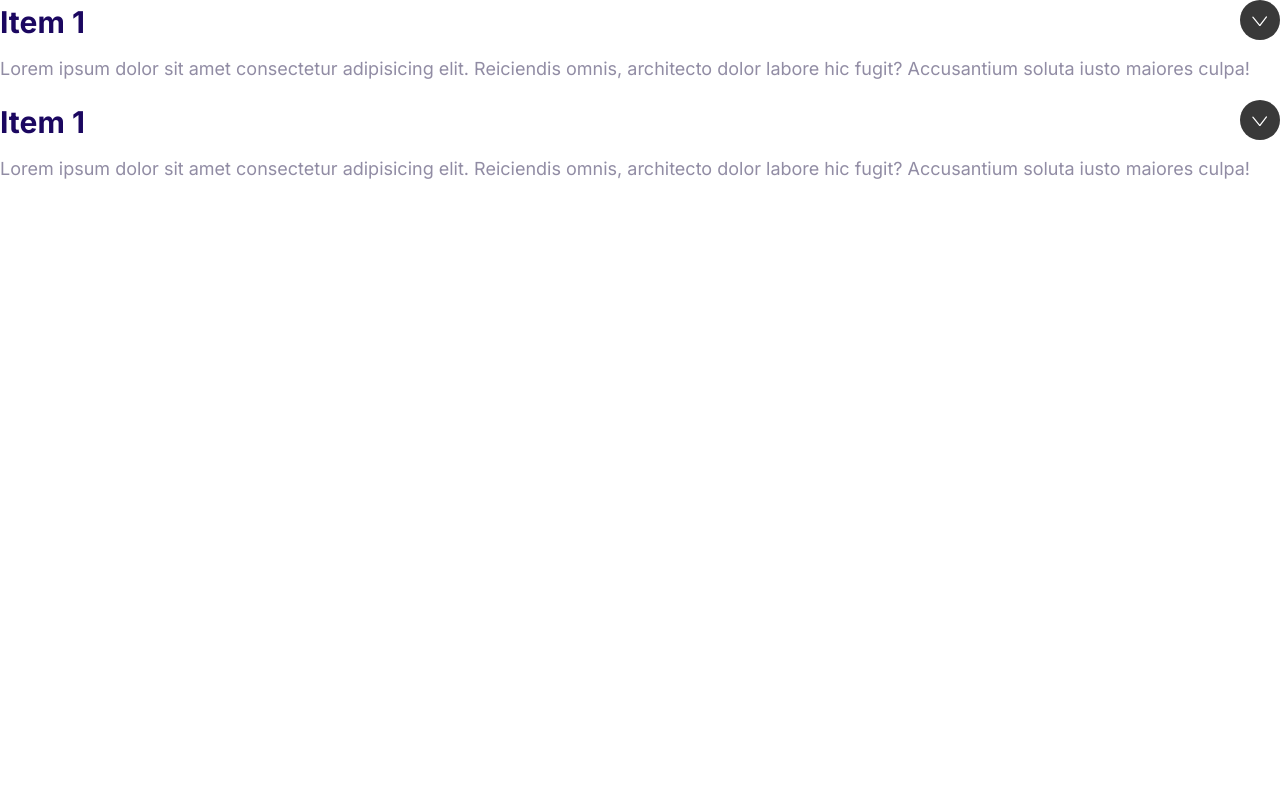
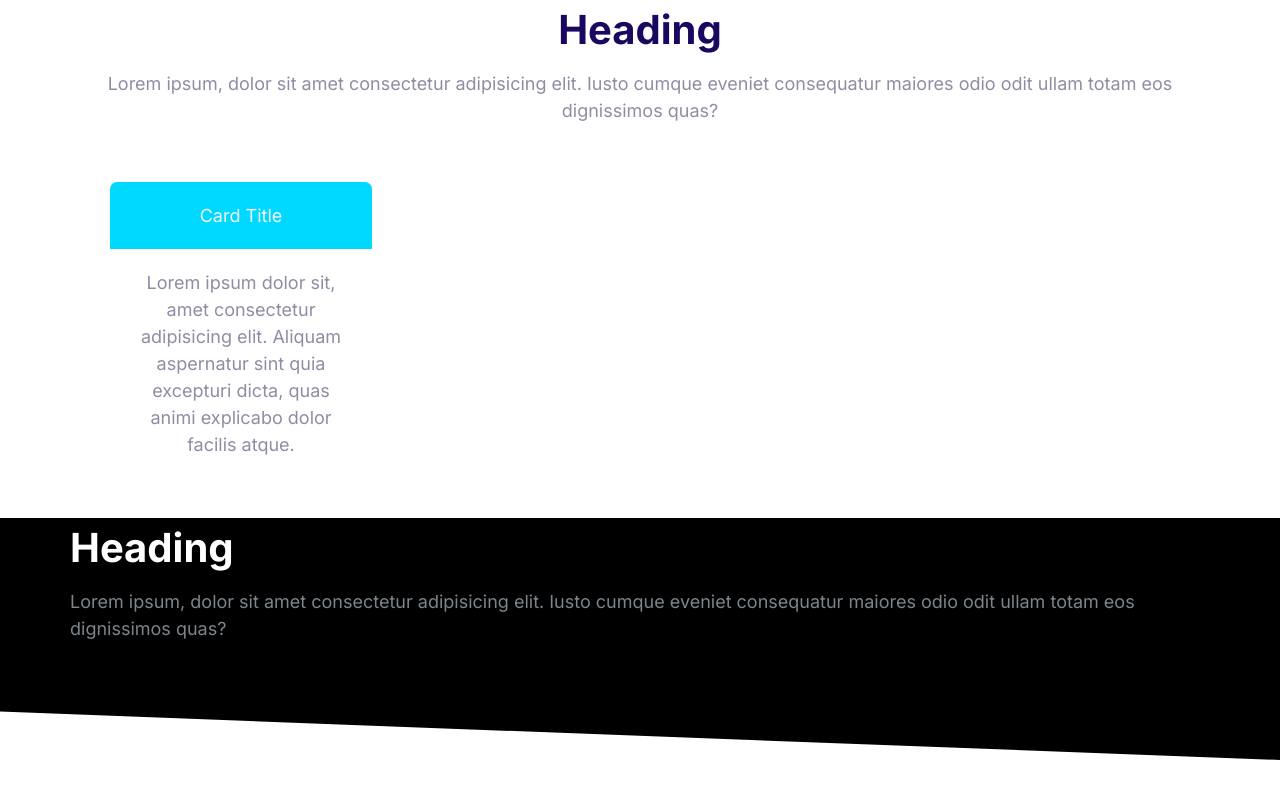
Before and after one commit to AkhilaKolluru98/moshify, a plain HTML site: page index.html in a window 1280 px wide. Drawn offline with Linux system fonts and the light colour scheme.

Commit message:
Build the block component and defined styles.

```diff
--- a/css/styles.css
+++ b/css/styles.css
@@ -522,6 +522,7 @@ a{
 
 .collapsible__content {
   max-height: 0;
+
   overflow: hidden;
   opacity: 0;
   transition: all 0.3s;
@@ -535,3 +536,42 @@ a{
   max-height: 100vh;
   opacity: 1;
 }
+
+/*Blocks*/
+.block {
+  --padding-vertical:6rem;
+  padding: --padding-vertical 2rem;
+
+}
+
+.block__header {
+  text-align: center;
+}
+
+.block__heading {
+  margin-top: 0;
+}
+
+.block--dark {
+  background: #000;
+  color: #7b858b;
+}
+
+.block--dark .block__heading {
+  color: #fff;
+}
+
+.block--skewed-right {
+  clip-path: polygon(0% 0%,100% 0%,100% 100%,0% 80%);
+  padding-bottom: calc(var(--padding-vertical) + 4rem);
+}
+
+.block--skewed-left {
+  clip-path: polygon(0% 0%,100% 0%,100% 80%,0% 100%);
+  padding-bottom: calc(var(--padding-vertical) + 4rem);
+}
+
+.container {
+  max-width: 1140px;
+  margin:0 auto;
+}
--- a/index.html
+++ b/index.html
@@ -13,28 +13,26 @@
     <link href="https://fonts.googleapis.com/css2?family=Inter:wght@400;600;700&display=swap" rel="stylesheet">
 </head>
 <body>
-    <div class="collapsible collapsible--expanded">
-        <header class="collapsible__header">
-            <h2 class="collapsible__heading">Item 1</h2>
-                <svg class="icon icon--white collapsible__chevron">
-                    <use xlink:href="images/sprite.svg#chevron"></use>
-                </svg>
+    <section class="block container">
+        <header class="block__header">
+            <h2 class="block__heading">Heading</h2>
+            <p>Lorem ipsum, dolor sit amet consectetur adipisicing elit. Iusto cumque eveniet consequatur maiores odio odit ullam totam eos dignissimos quas?</p>
+            <div style="width: 30%; padding : 4rem">
+                <div class="card card--secondary">
+                    <header class="card__header">Card Title</header>
+                    <div class="card__body">
+                        Lorem ipsum dolor sit, amet consectetur adipisicing elit. Aliquam aspernatur sint quia excepturi dicta, quas animi explicabo dolor facilis atque.
+                    </div>
+                </div>
+            </div>
         </header>
-        <div class="collapsible__content">
-            <p>Lorem ipsum dolor sit amet consectetur adipisicing elit. Reiciendis omnis, architecto dolor labore hic fugit? Accusantium soluta iusto maiores culpa!</p>
+    </section>
+    <section class="block block--dark block--skewed-right">
+        <div class="container">
+            <h2 class="block__heading">Heading</h2>
+            <p>Lorem ipsum, dolor sit amet consectetur adipisicing elit. Iusto cumque eveniet consequatur maiores odio odit ullam totam eos dignissimos quas?</p>
         </div>
-    </div>
-    <div class="collapsible collapsible--expanded">
-        <header class="collapsible__header">
-            <h2 class="collapsible__heading">Item 1</h2>
-                <svg class="icon icon--white collapsible__chevron">
-                    <use xlink:href="images/sprite.svg#chevron"></use>
-                </svg>
-        </header>
-        <div class="collapsible__content">
-            <p>Lorem ipsum dolor sit amet consectetur adipisicing elit. Reiciendis omnis, architecto dolor labore hic fugit? Accusantium soluta iusto maiores culpa!</p>
-        </div>
-    </div>
+    </section>
     <script src="js/main.js"></script>
 </body>
 
```
Also changed, not shown: components/blocks.html (added, +20 -0 lines).
